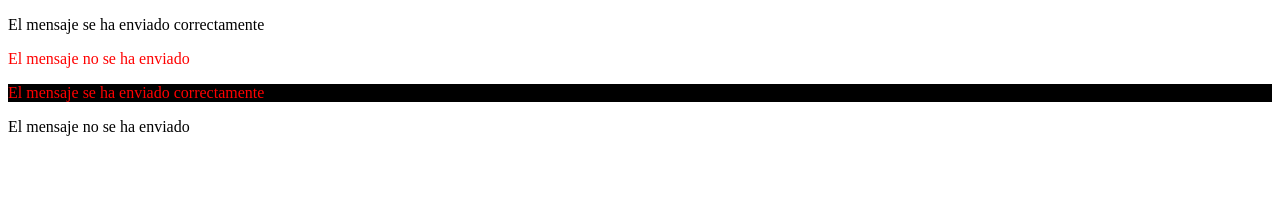
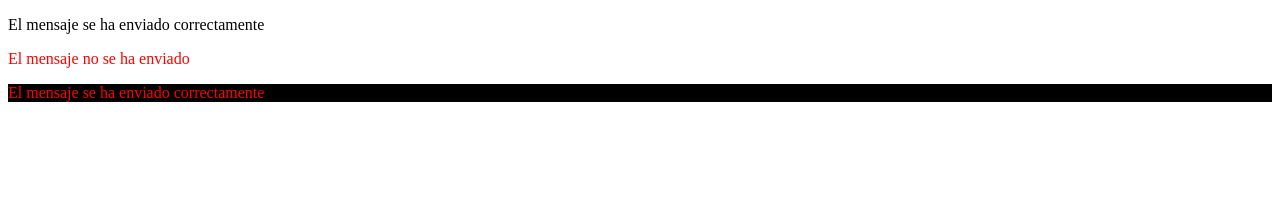
Before and after one commit to kevinmadrid-dev/vuejs3-basics, a Vue app: page / in a window 1280 px wide. Shown: the top 208 px of the page. Built offline with nearby package versions, Linux system fonts and the light colour scheme.

Commit message:
feat: :construction: Se añadió el "v-bind:class" y "v-bind-style"

```diff
--- a/src/App.vue
+++ b/src/App.vue
@@ -6,4 +6,4 @@
 import ExampleBind from "./components/Directivas/ExampleBind.vue"
 </script>
 
-<script></script>
+<style></style>
--- a/src/components/Directivas/ExampleBind.vue
+++ b/src/components/Directivas/ExampleBind.vue
@@ -5,7 +5,6 @@
   <p v-bind:style="{ backgroundColor: 'black', color: 'red' }">
     El mensaje se ha enviado correctamente
   </p>
-  <p v-bind:style="{}">El mensaje no se ha enviado</p>
 </template>
 
 <script lang="ts" setup>
```
